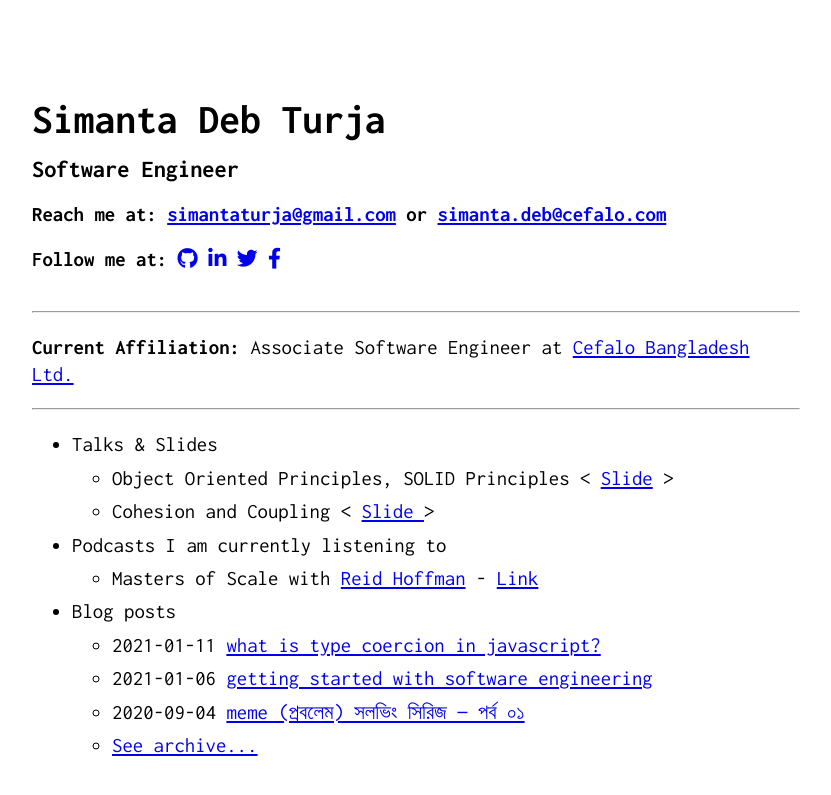
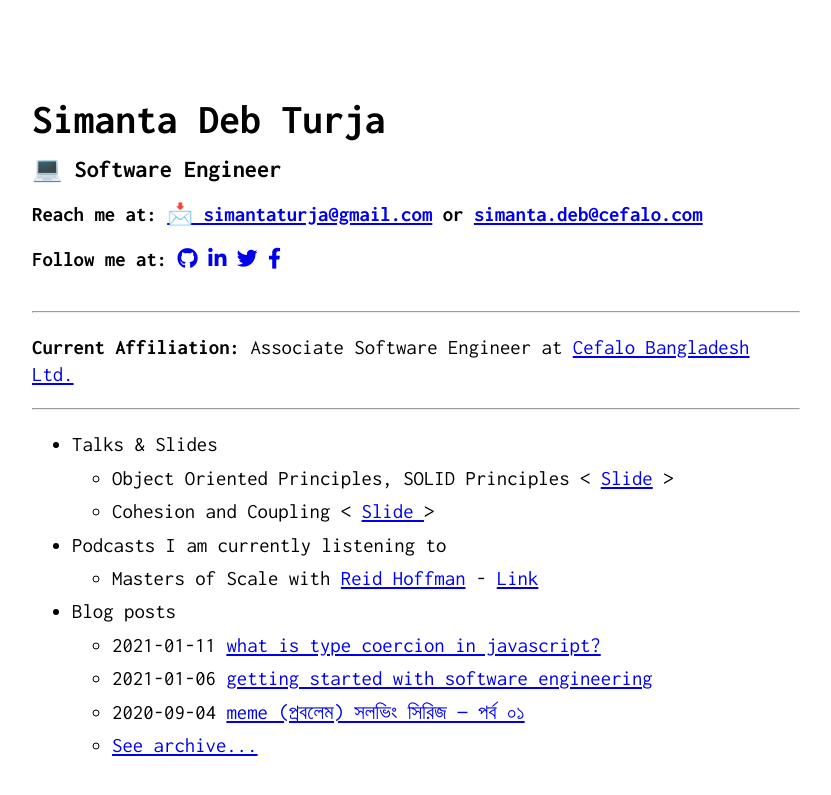
Before and after one commit to simantaturja/simantaturja.github.ioo, a Jekyll site: the page built from index.md, in a window 1280 px wide. Shown: the top 795 px of the page, without its empty margins (224-1055 px from the left). Built offline with Jekyll 4.4.1, drawn with Linux system fonts in a browser that asks for light colours.

```diff
--- a/_config.yml
+++ b/_config.yml
@@ -1,7 +1,7 @@
 title: Simanta Deb Turja # name of the site
 author: Simanta Deb Turja # name of site's author
-tag: Software Engineer
-email: simantaturja@gmail.com # email of site's author
+tag: 💻 Software Engineer
+email: 📩 simantaturja@gmail.com # email of site's author
 emailoffice: simanta.deb@cefalo.com
 github: https://github.com/simantaturja
 linkedin: https://linkedin.com/in/simantaturja
```
